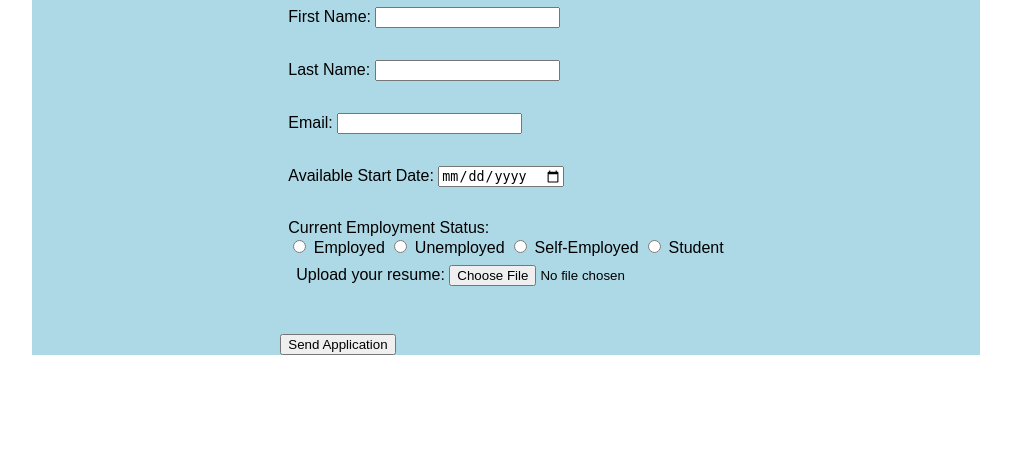
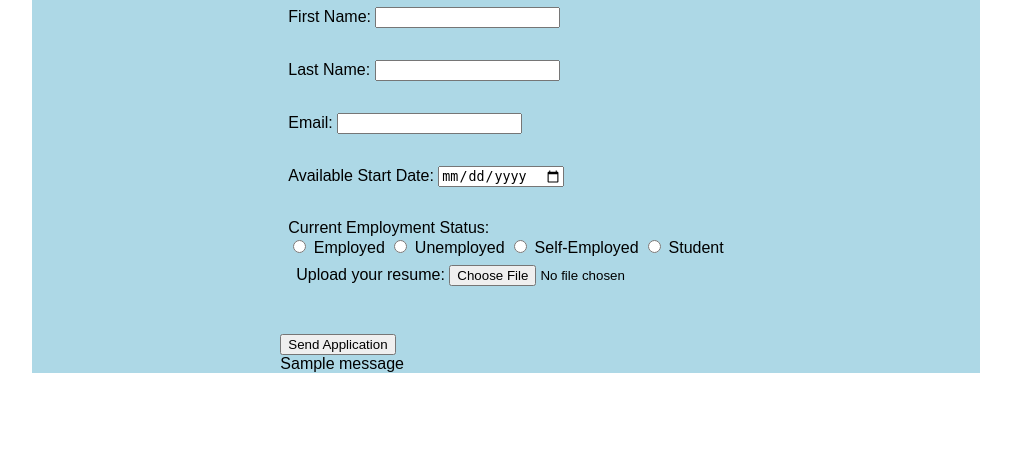
Before and after one commit to ImpendingKataclysm/company_website, a Django app: template main_site/templates/careers.html in a window 1280 px wide. Shown: the part 318-773 px from the top of the page, without its empty margins (134-1145 px from the left). Run offline with Django 3.2, Linux system fonts and the light colour scheme; the template is opened without the code that fills it, so the values that code supplies are empty; tables that the repository leaves empty hold one stand-in row (values such as "Sample post"); one stand-in notice (Sample message) is shown.

Commit message:
Display a thank-you message when the job application is successfully submitted

```diff
--- a/main_site/templates/careers.html
+++ b/main_site/templates/careers.html
@@ -43,9 +43,11 @@
             </div>
             <button type="submit">Send Application</button>
             {% if messages %}
-                {% for message in message %}
-                    <p>{{ message }}</p>
+                <div>
+                {% for message in messages %}
+                    {{ message }}
                 {% endfor %}
+                </div>
             {% endif %}
         </form>
     </div>
--- a/main_site/views.py
+++ b/main_site/views.py
@@ -80,9 +80,7 @@ def careers(request):
                                      employment_status=employment_status)
 
             # Display a success message in the browser
-            # success_message = f"Thanks for reaching out, {sender_name.title()}"
-            # messages.success(request, success_message)
-        else:
-            print(form.errors)
+            success_message = f"Thanks for your application, {first_name.title()} {last_name.title()}"
+            messages.success(request, success_message)
 
     return render(request, "careers.html")
```
